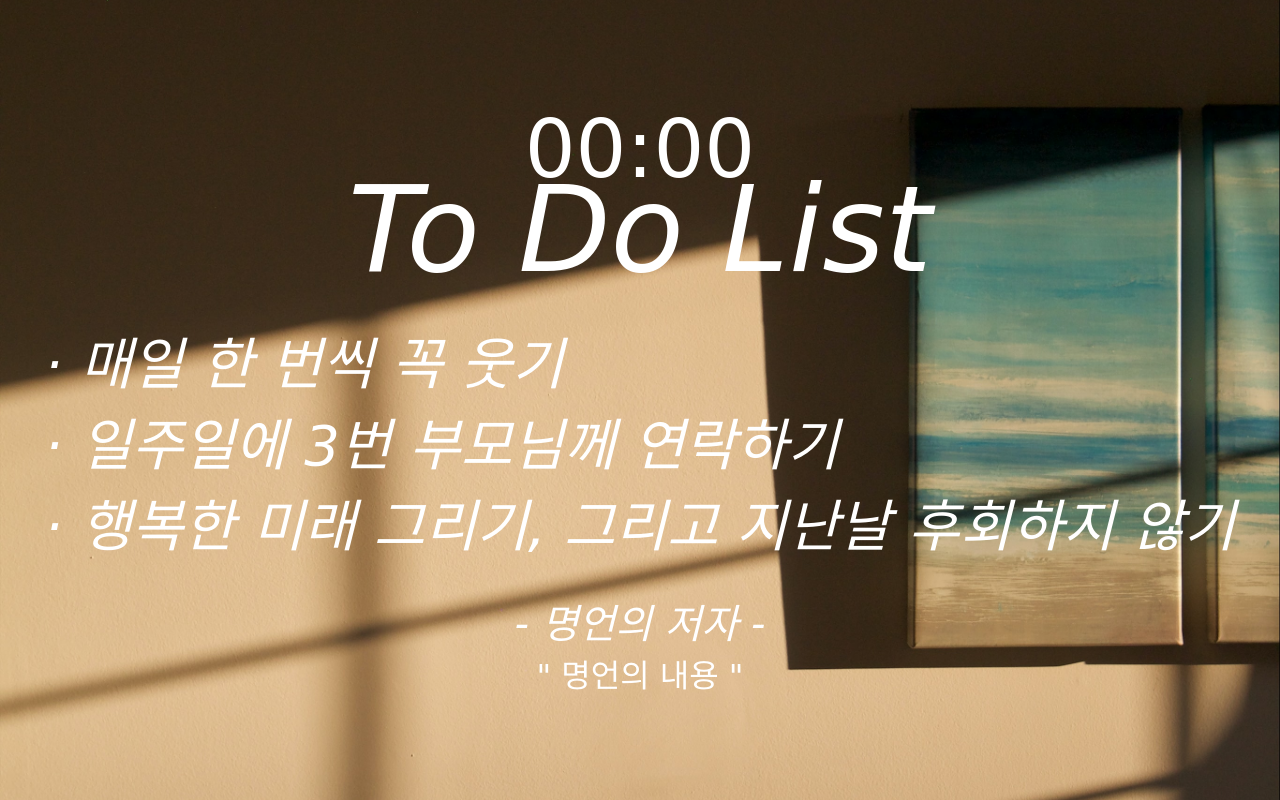
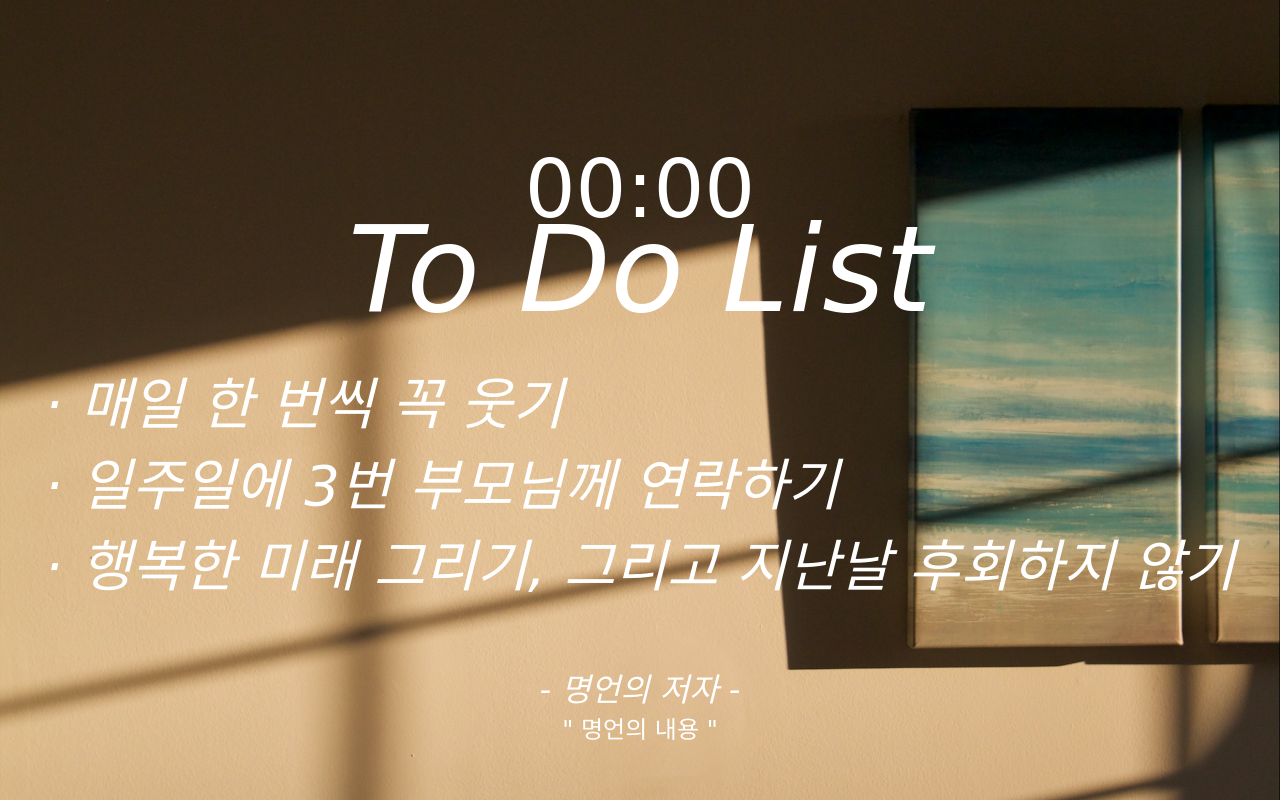
Before and after one commit to ghpark9354/momentum, a plain HTML site: page index.html in a window 1280 px wide. Drawn offline with nearby package versions, Linux system fonts and the light colour scheme; no server answers; a web font is replaced by a local one.

Commit message:
Add files via upload

```diff
--- a/index.html
+++ b/index.html
@@ -47,13 +47,13 @@
         }
 
         .author {
-            font-size: 5vh;
+            font-size: 4vh;
             font-style: italic;
         }
 
         .main {
             max-width: 100vw;
-            max-height: 70vh;
+            max-height: 80vh;
 
             display: flex;
             flex-direction: column;
@@ -63,8 +63,8 @@
 
         .quote {
             max-width: 100vw;
-            max-height: 30vh;
-            font-size: 4vh;
+            max-height: 20vh;
+            font-size: 3vh;
 
             display: flex;
             flex-direction: column;
```
